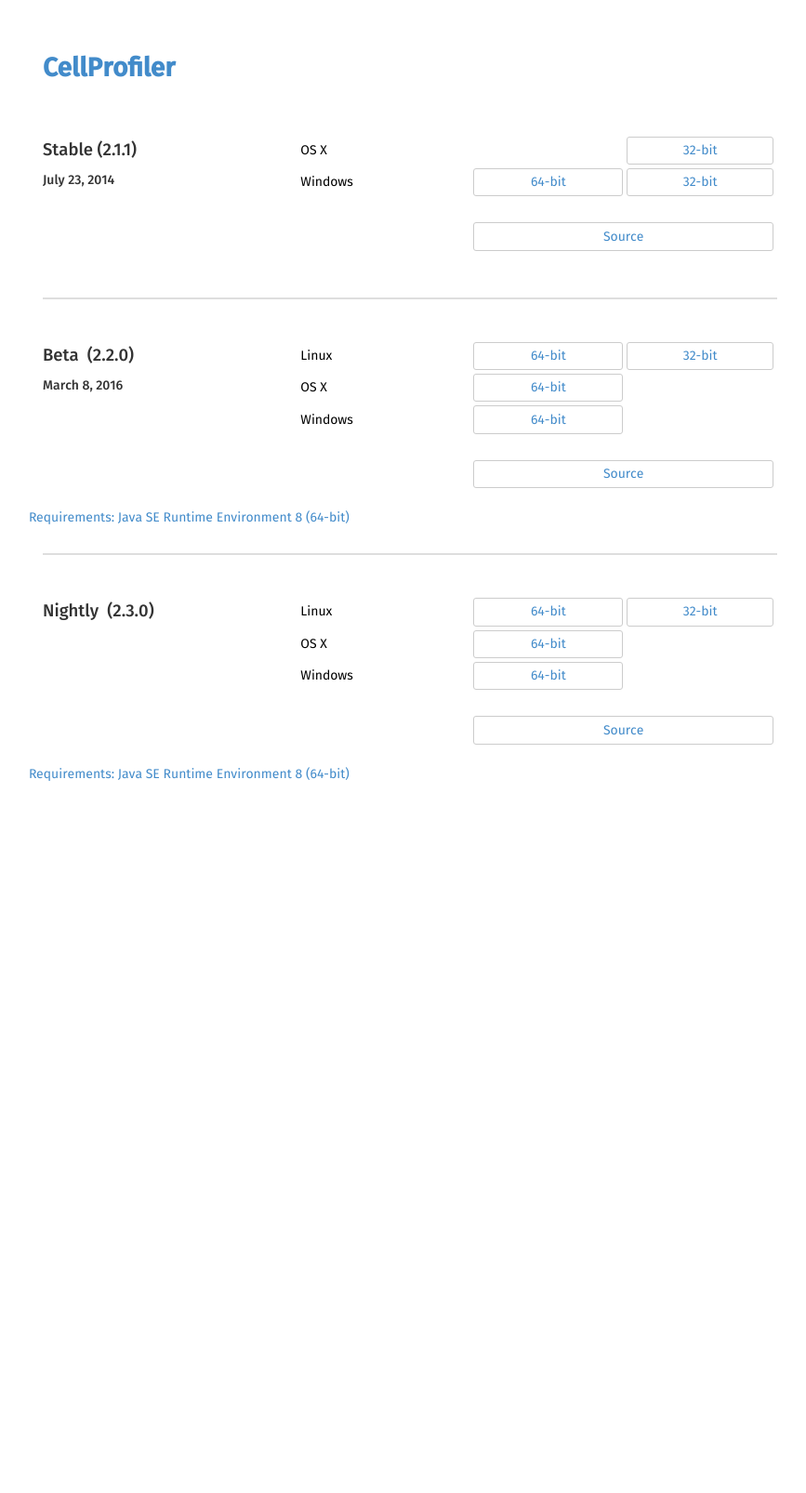
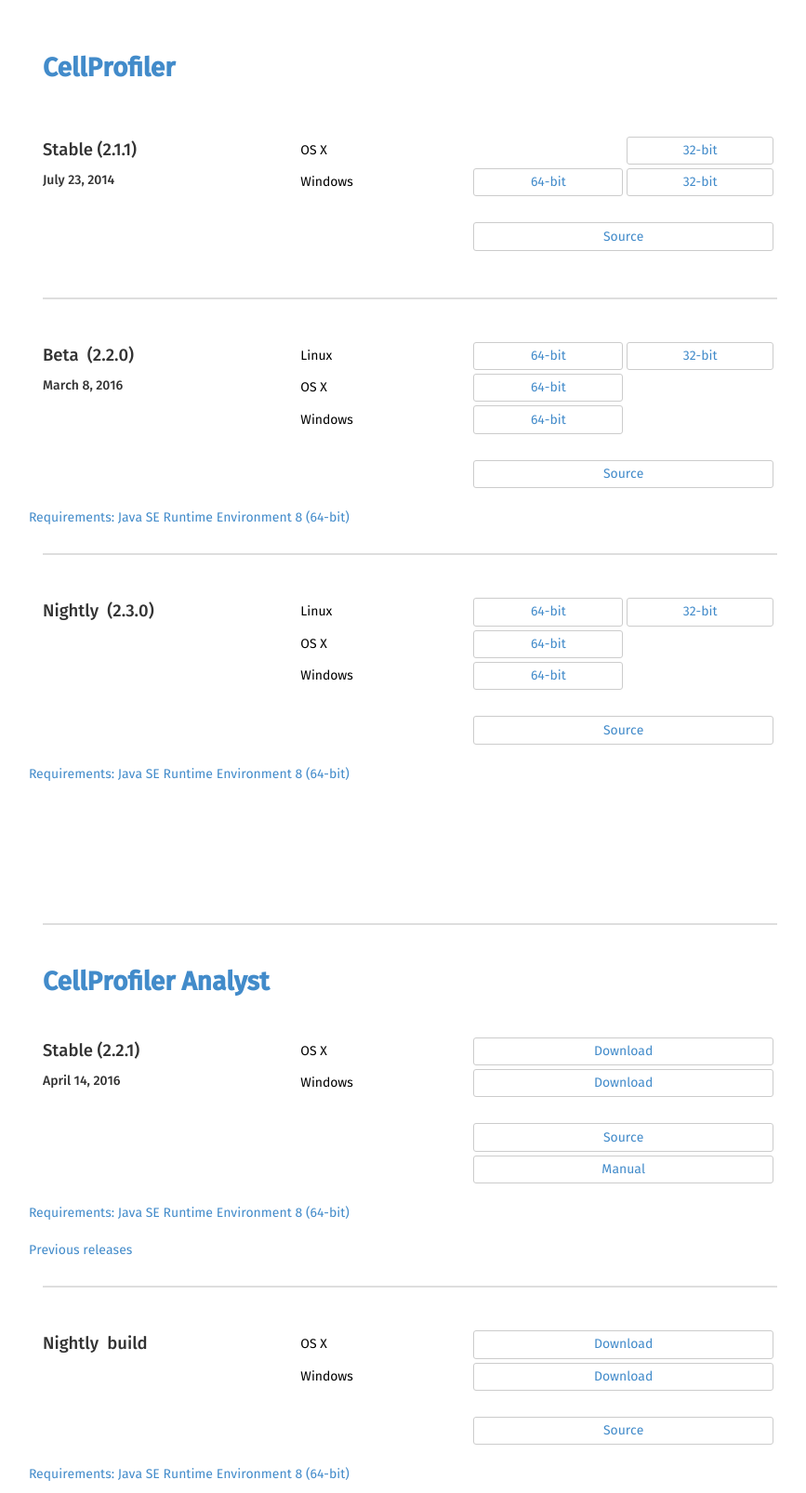
Before and after one commit to CellProfiler/cellprofiler.github.com-backup, a Jekyll site: the page built from releases/index.html, in a window 1280 px wide. Shown: the whole page at 93% size, without its empty margins (199-1066 px from the left). Built offline with Jekyll 4.4.1, drawn with Linux system fonts in a browser that asks for light colours; before the commit the page ends 900 px from its top, so only the background shows below that.

Commit message:
added CPA to releases page

```diff
--- a/index.html
+++ b/index.html
@@ -17,7 +17,7 @@
     <td align="left" width="10%">
     </td>
     <td align="center" width="40%">
-      <a href="./downloadCPA.html" title=
+      <a href="./releases#CPA" title=
       "Download CellProfiler Analyst Free Image Analyst Software">
       <div class="boxed">
         <img alt=
--- a/releases/index.html
+++ b/releases/index.html
@@ -147,3 +147,98 @@
   <a href=
   "http://www.oracle.com/technetwork/java/javase/downloads/jre8-downloads-2133155.html">Requirements: Java SE Runtime Environment 8 (64-bit)</a>
 </div>
+
+<hr style='margin-top: 150px'/>
+
+<h1 id='CPA'><a name='CPA'>CellProfiler Analyst</a></h1>
+
+<div class="row install">
+  <div class="col-md-4 side-header">
+    <h2 id="stable">Stable (2.2.1)</h2>
+
+    <h3>April 14, 2016</h3>
+  </div>
+
+  <div class="col-md-8">
+    <table class="table-features table-installers">
+      <tbody>
+        <tr>
+          <td class="inst-type">OS X</td>
+
+          <td><a href="https://docs.google.com/uc?export=download&confirm=E8mD&id=0B_Rfj3esFDX8MVdOaDdnUDdZOUE"><div class="inst-button">Download</div></a></td>
+        </tr>
+
+        <tr>
+          <td class="inst-type">Windows</td>
+
+          <td><a href="http://d1zymp9ayga15t.cloudfront.net/CellProfiler-Analyst-nightly.exe"><div class="inst-button">Download</div></a></td>
+        </tr>
+
+        <tr>
+          <td>&nbsp;</td>
+        </tr>
+
+        <tr>
+          <td class="inst-type"></td>
+
+          <td colspan="2"><a href="https://github.com/CellProfiler/CellProfiler-Analyst"><div class="inst-button">Source</div></a></td>
+        </tr>
+        <tr>
+          <td class="inst-type"></td>
+
+          <td colspan="2"><a href="http://cellprofiler.org/CPA"><div class="inst-button">Manual</div></a></td>
+        </tr>
+      </tbody>
+    </table>
+  </div>
+  <a href=
+  "http://www.oracle.com/technetwork/java/javase/downloads/jre8-downloads-2133155.html">Requirements: Java SE Runtime Environment 8 (64-bit)</a>
+
+  <br>
+  <br>
+   <a href=
+  "http://cellprofiler.org/previousReleasesCPA.html">Previous releases</a>
+</div>
+
+<hr/>
+
+<div class="row">
+  <div class="col-md-4 side-header">
+    <h2 id="nightly">Nightly&nbsp; build</h2>
+
+    <h3>&nbsp;</h3>
+  </div>
+
+  <div class="col-md-8">
+    <table class="table-features table-installers">
+      <tbody>
+
+        <tr>
+          <td class="inst-type">OS X</td>
+
+          <td><a href="http://d1zymp9ayga15t.cloudfront.net/CellProfiler-Analyst-nightly.dmg"><div class="inst-button">Download</div></a></td>
+
+        </tr>
+
+        <tr>
+          <td class="inst-type">Windows</td>
+
+          <td><a href="http://d1zymp9ayga15t.cloudfront.net/CellProfiler-Analyst-nightly.exe"><div class="inst-button">Download</div></a></td>
+
+        </tr>
+
+        <tr>
+          <td>&nbsp;</td>
+        </tr>
+
+        <tr>
+          <td class="inst-type"></td>
+
+          <td colspan="2"><a href="https://github.com/CellProfiler/CellProfiler-Analyst"><div class="inst-button">Source</div></a></td>
+        </tr>
+      </tbody>
+    </table>
+  </div>
+  <a href=
+  "http://www.oracle.com/technetwork/java/javase/downloads/jre8-downloads-2133155.html">Requirements: Java SE Runtime Environment 8 (64-bit)</a>
+</div>
```
Also changed, not shown: Gemfile.lock.
